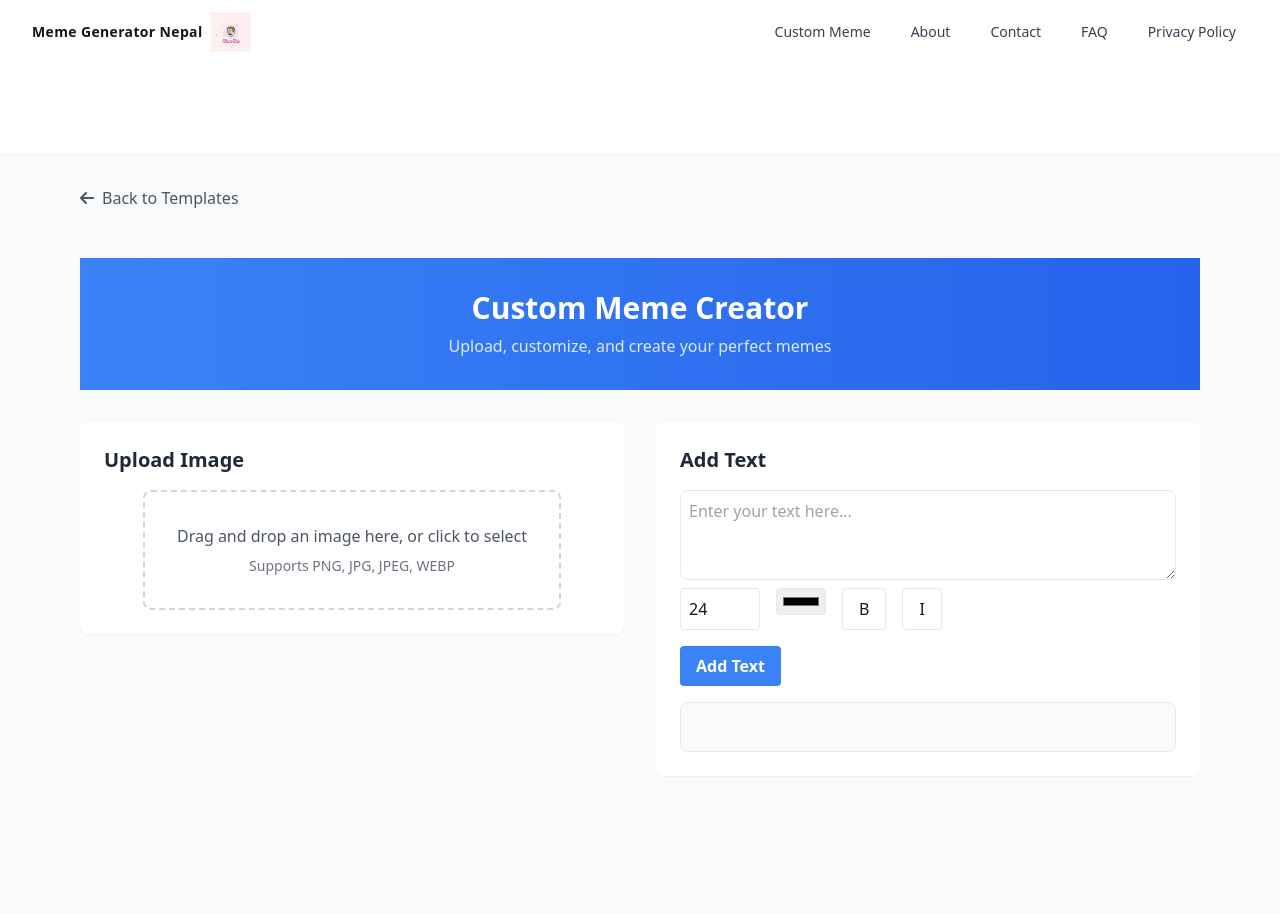
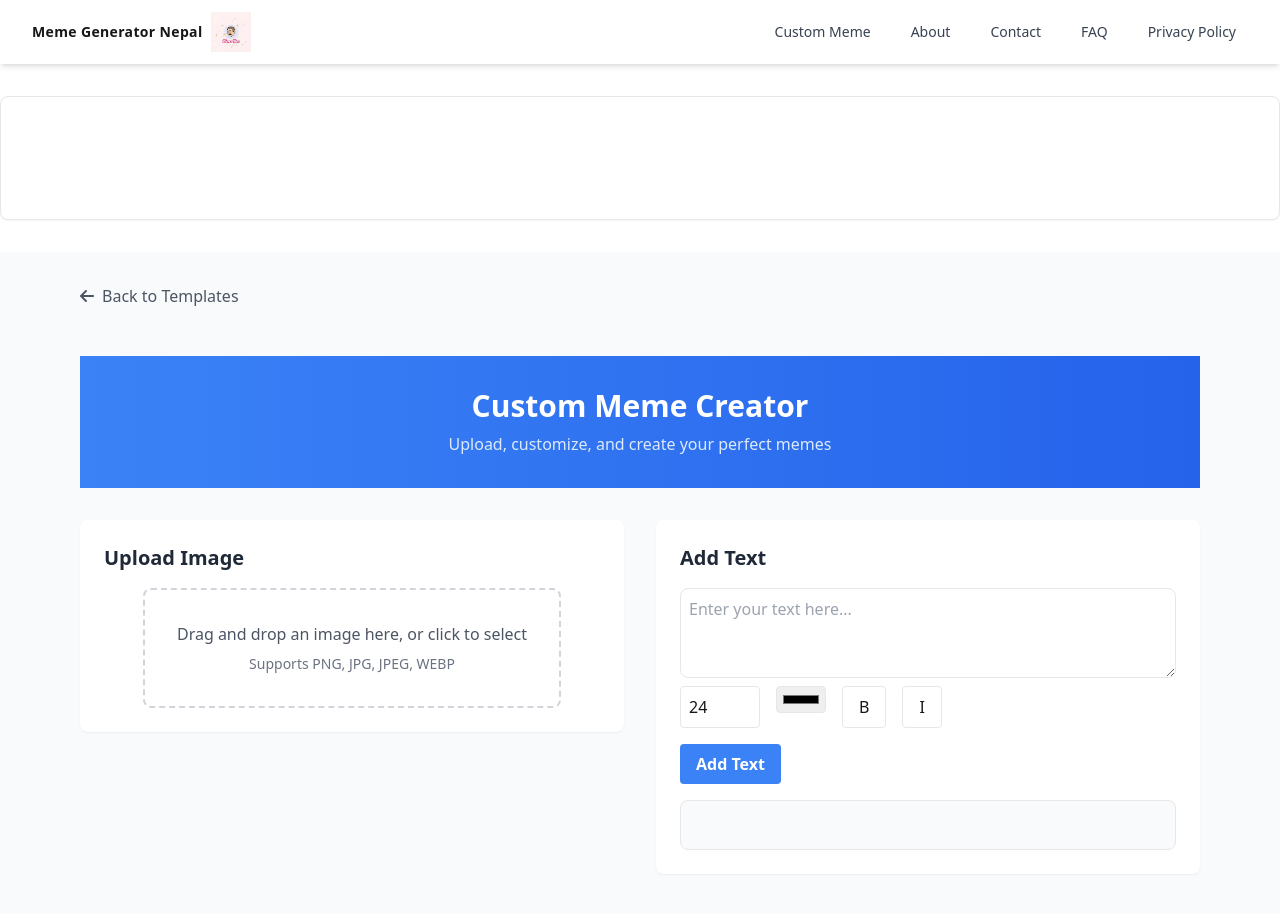
Before and after one commit to robinnayak/meme-generator, a Next.js app: page /custommeme in a window 1280 px wide. Shown: the top 914 px of the page. Built offline with nearby package versions, Linux system fonts and the light colour scheme; no server answers.

Commit message:
banner width and height adjusted navbar

```diff
--- a/app/components/Navbar.tsx
+++ b/app/components/Navbar.tsx
@@ -19,7 +19,7 @@ const Navbar = () => {
     };
 
     return (
-        <nav className="bg-white shadow-md relative">
+        <nav className="sticky top-0 z-50 bg-white shadow-md ">
             <div className="max-w-7xl mx-auto px-4 sm:px-6 lg:px-8">
                 <div className="flex justify-between h-16">
                     <div className="flex-shrink-0 flex items-center">
--- a/app/layout.tsx
+++ b/app/layout.tsx
@@ -100,7 +100,7 @@ export default function RootLayout({
         className={`${geistSans.variable} ${geistMono.variable} font-sans min-h-screen flex flex-col`}
       >
         <Navbar />
-        <div className="sticky top-0 z-10 bg-white shadow-sm">
+        <div className="my-8 p-4 border border-gray-200 rounded-lg bg-white shadow-sm">
           <AdillaAd type="Banner" />
         </div>
         <main className="flex-grow pb-16">
```
